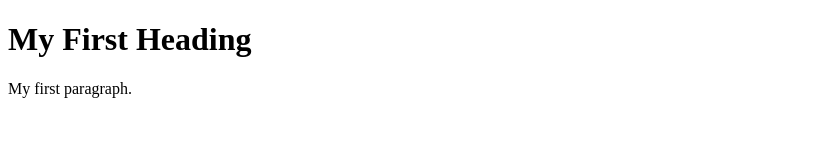
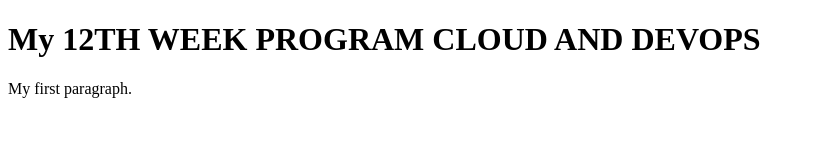
Before and after one commit to viha105/SAIGOUD, a plain HTML site: page INDEX.HTML in a window 1280 px wide. Shown: the whole page, without its empty margins (0-815 px from the left). Drawn offline with Linux system fonts and the light colour scheme.

Commit message:
index.html

```diff
--- a/INDEX.HTML
+++ b/INDEX.HTML
@@ -2,7 +2,7 @@
 <html>
 <body>
 
-<h1>My First Heading</h1>
+<h1>My 12TH WEEK PROGRAM CLOUD AND DEVOPS</h1>
 
 <p>My first paragraph.</p>
 
```
